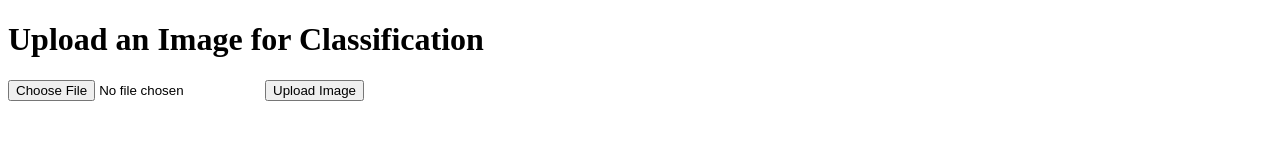
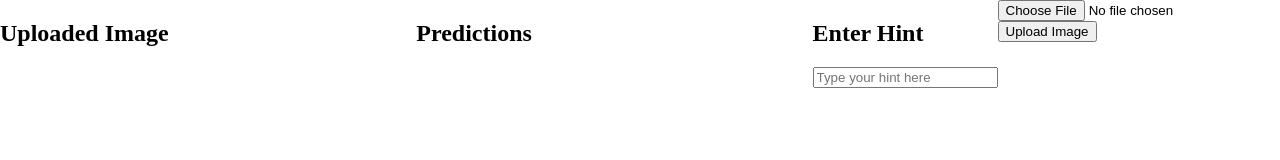
Before and after one commit to rasmirm/abuilt.github.io, a website: page index.html in a window 1280 px wide. Drawn offline with Linux system fonts and the light colour scheme.

Commit message:
Update index.html

```diff
--- a/index.html
+++ b/index.html
@@ -4,14 +4,53 @@
     <meta charset="UTF-8">
     <meta name="viewport" content="width=device-width, initial-scale=1.0">
     <title>Image Classification</title>
+    <style>
+        body {
+            display: flex;
+            justify-content: center;
+            align-items: flex-start;
+            height: 100vh;
+            margin: 0;
+        }
+        .container {
+            display: flex;
+            width: 80%;
+            justify-content: space-between;
+        }
+        #image-container {
+            flex: 1;
+            margin-right: 20px;
+        }
+        #result {
+            flex: 1;
+        }
+        #hint-container {
+            margin-bottom: 20px;
+        }
+        #uploadForm {
+            margin-bottom: 20px;
+        }
+    </style>
 </head>
 <body>
-    <h1>Upload an Image for Classification</h1>
+    <div class="container">
+        <div id="image-container">
+            <h2>Uploaded Image</h2>
+            <img id="uploaded-image" style="max-width: 100%; height: auto; display: none;" />
+        </div>
+        <div id="result">
+            <h2>Predictions</h2>
+            <div id="predictions"></div>
+        </div>
+    </div>
+    <div id="hint-container">
+        <h2>Enter Hint</h2>
+        <input type="text" id="hint-input" placeholder="Type your hint here" />
+    </div>
     <form id="uploadForm" action="/.netlify/functions/classify" method="post" enctype="multipart/form-data">
         <input type="file" name="file" accept="image/*" />
         <button type="submit">Upload Image</button>
     </form>
-    <div id="result"></div>
 
     <script>
         document.getElementById('uploadForm').addEventListener('submit', async function(e) {
@@ -25,14 +64,12 @@
             const result = await response.json();
             const predictions = result.predictions;
 
-            let output = '<h2>Predictions:</h2><ul>';
-            predictions.forEach(pred => {
-                output += `<li>${pred.className}: ${pred.probability.toFixed(3)}</li>`;
-            });
-            output += '</ul>';
+            // Display the uploaded image
+            const fileInput = document.querySelector('input[type="file"]');
+            const file = fileInput.files[0];
+            const imgURL = URL.createObjectURL(file);
+            const uploadedImage = document.getElementById('uploaded-image');
+            uploadedImage.src = imgURL;
+            uploadedImage.style.display = 'block';
 
-            document.getElementById('result').innerHTML = output;
-        });
-    </script>
-</body>
-</html>
+            // Display predic
```
